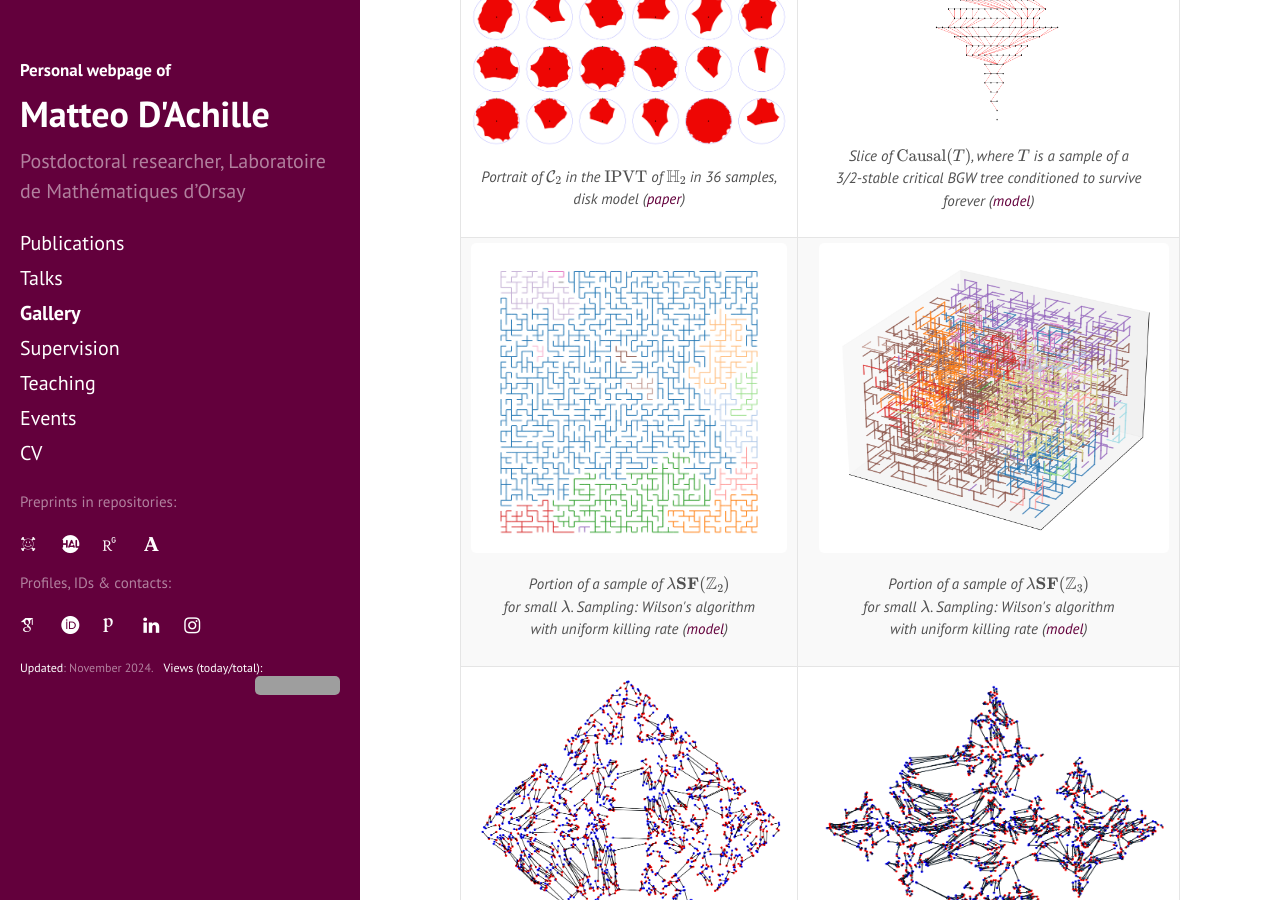
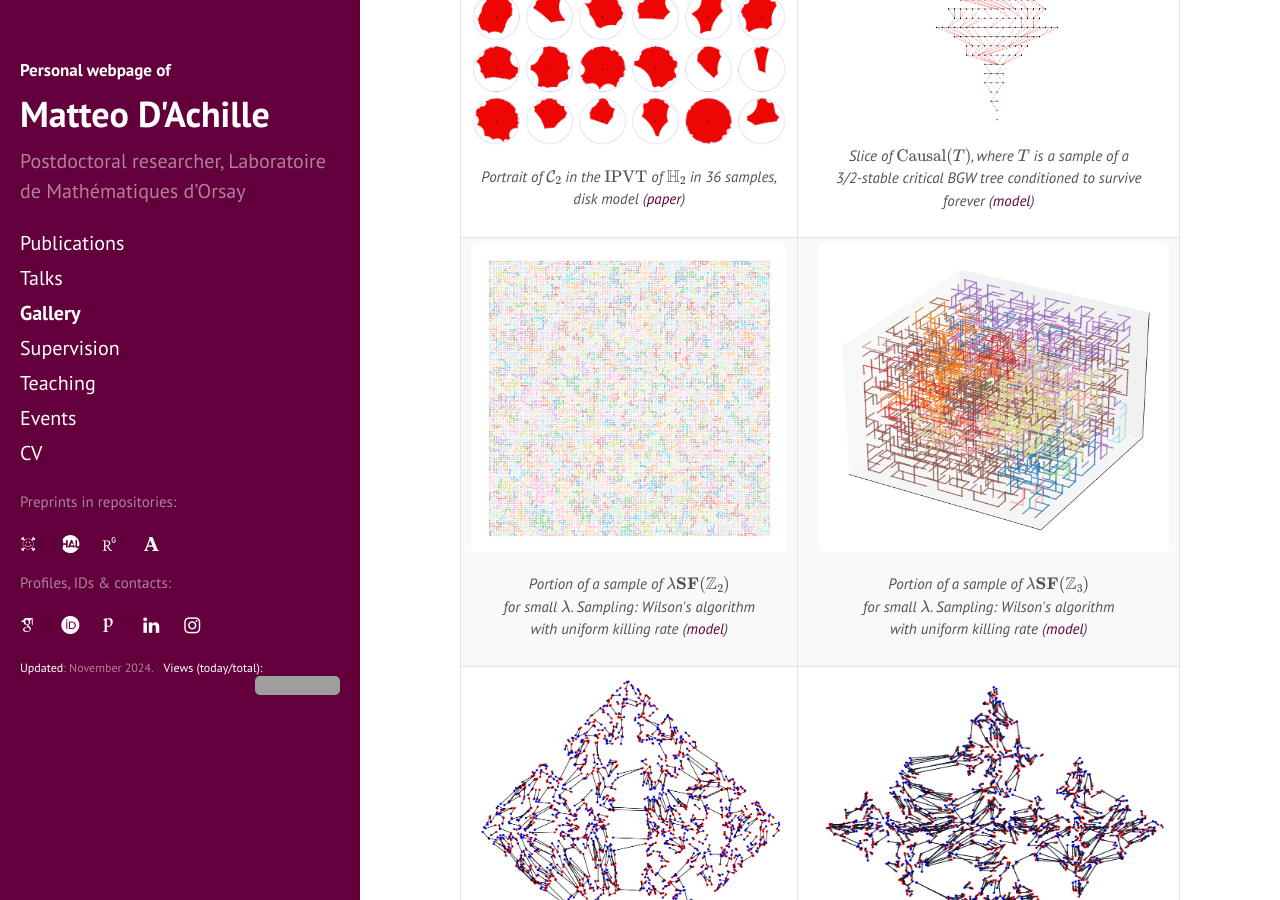
Before and after one commit to matteodachille/matteodachille.github.io, a Jekyll site: the page built from gallery.md, in a window 1280 px wide and 900 px high, scrolled down 908 px. Built offline with Jekyll 4.4.1, drawn with Linux system fonts in a browser that asks for light colours; nearby versions of some CDN libraries; some web fonts are replaced; grey boxes are pictures that could not be loaded.

Commit message:
Updated lsf figure

```diff
--- a/gallery.md
+++ b/gallery.md
@@ -56,7 +56,7 @@ Here are some visuals from my past or current research.
 
    </tr>
    <tr>
-   <td><img src="./assets/msf.png" align="right" alt="4" width = 350px height = 310px>
+   <td><img src="./assets/minusllarge_Z2_200x200.png" align="right" alt="4" width = 350px height = 310px>
 
    <p style="font-style: italic;
    font-size:15px;
```
Also changed, not shown: assets/minusllarge_Z2_200x200.png (added).
